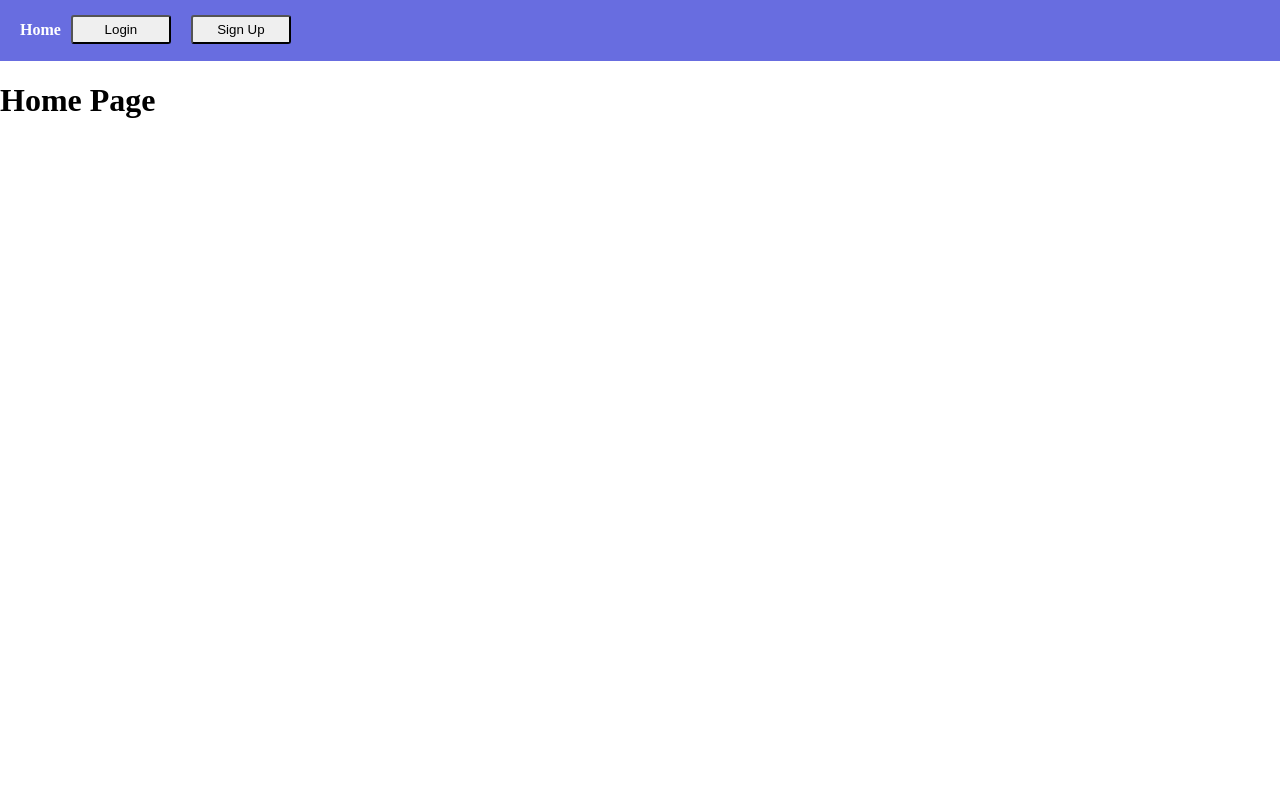
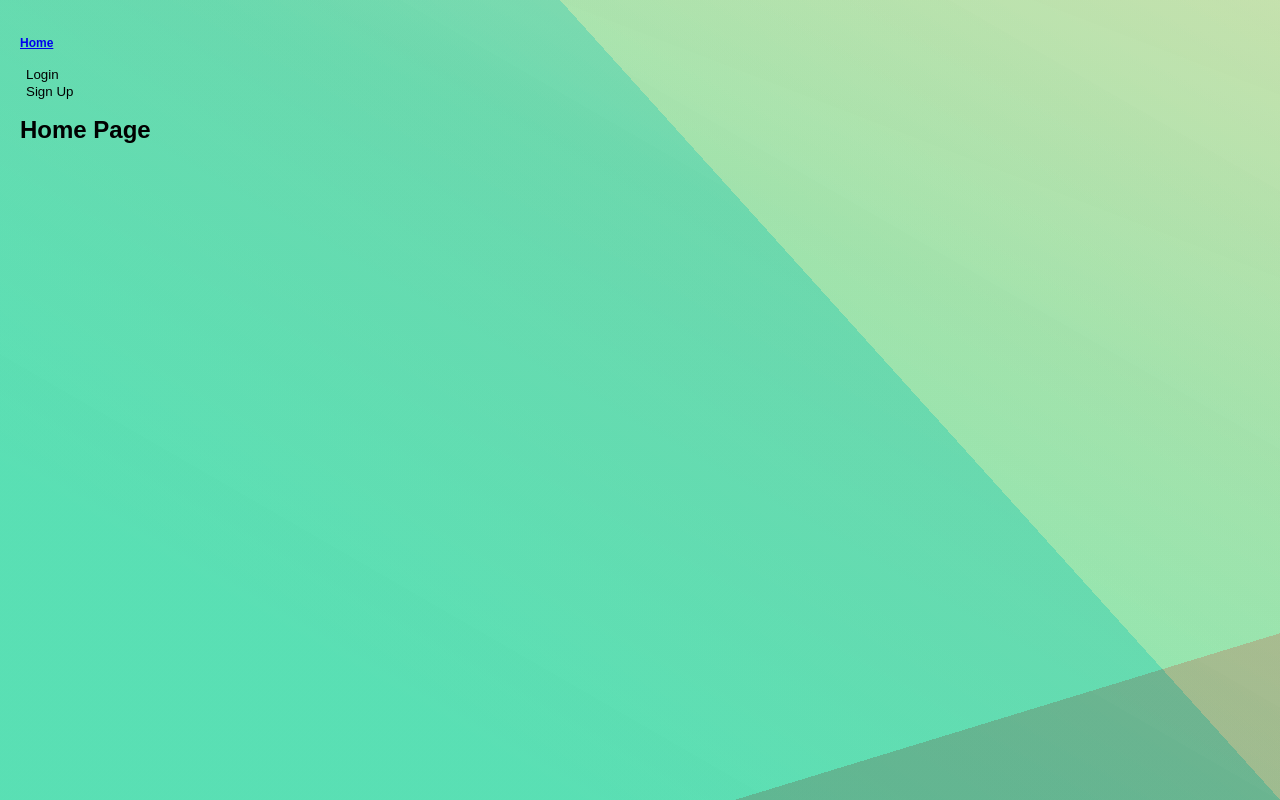
Before and after one commit to verdimonica/kadidid-client-2020, a React (Create React App) app: page / in a window 1280 px wide. Built offline with nearby package versions, Linux system fonts and the light colour scheme; no server answers.

Commit message:
add side navbarr and background style

```diff
--- a/src/App.1.css
+++ /dev/null
@@ -1,66 +0,0 @@
-* {
-  box-sizing: border-box;
-  outline: none;
-}
-
-:root {
-  --bg-color: #f5f8ff;;
-  --main-color: #353536;
-  --secondary-color: #8e92a4;
-  --main-text-color: #5d606b;
-  --secondary-dark-color: #9496a5;
-  --tag-color-one: #e0fbf6;
-  --tag-color-text-one: #58c2a9;
-  --tag-color-two: #ece7fe;
-  --tag-color-text-two: #8972f3;
-  --tag-color-three: #fde7ea;
-  --tag-color-text-three: #e77f89;
-  --tag-color-four: #f7f8fc;
-  --tag-color-text-four: #a0a6b5;
-  --checkbox-color: #009e90;
-  --button-color: #49beb7;
-  --box-color: #fff1d6;
-  --box-color-2: #d3e6ff;
-  --box-color-3: #ffd9d9;
-  --box-color-4: #daffe5;
-  --task-color: #777982;
-}
-
-%flex {
-  display: flex;
-  align-items: center;
-}
-
-body {
-  margin: 0;
-  @extend %flex;
-  justify-content: center;
-  flex-direction: column;
-  overflow: auto;
-  width: 100%;
-  height: 100vh;
-  padding: 20px;
-  font-family: 'DM Sans', sans-serif;;
-  font-size: 12px;
-  background-image: linear-gradient(21deg, rgba(64, 83, 206, 0.3697003234675773) 68%, rgba(255, 206, 196, 0.5) 163%),linear-gradient(163deg, rgba(49, 146, 170, 0.07944489965716128) 86%, rgba(239, 112, 138, 0.5) 40%),linear-gradient(30deg, rgba(76, 79, 173, 0.6173675716587805) 22%, rgba(237, 106, 134, 0.5) 169%),linear-gradient(48deg, rgba(31, 85, 147, 0.7323890641868473) 64%, rgba(247, 126, 132, 0.5) 43%); background-blend-mode: overlay,multiply,color,normal;
-}
-
-ul {
-  list-style-type: none;
-  padding: 0;
-}
-
-button {
-  border: none;
-  background: none;
-  cursor: pointer;
-}
-
-.left-bar {
-  background-color: var(--bg-color);
-  width: 230px;
-  border-right: 1px solid #e3e7f7;
-  position: relative;
-}
-
-.left-content { padding: 40px; }
--- a/src/App.css
+++ b/src/App.css
@@ -1,26 +1,84 @@
-html, body {
+* {
+  box-sizing: border-box;
+  outline: none;
+}
+
+:root {
+--bg-color: #f5f8ff;;
+  --main-color: #5c8d45;
+  --secondary-color: #8e92a4;
+  --main-text-color: #5d606b;
+  --secondary-dark-color: #9496a5;
+  --tag-color-one: #e0fbf6;
+  --tag-color-text-one: #58c2a9;
+  --tag-color-two: #ece7fe;
+  --tag-color-text-two: #8972f3;
+  --tag-color-three: #fde7ea;
+  --tag-color-text-three: #e77f89;
+  --tag-color-four: #f7f8fc;
+  --tag-color-text-four: #a0a6b5;
+  --checkbox-color: #009e90;
+  --button-color: #49beb7;
+  --box-color: #fff1d6;
+  --box-color-2: #d3e6ff;
+  --box-color-3: #ffd9d9;
+  --box-color-4: #daffe5;
+  --task-color: #777982;
+}
+
+%flex {
+  display: flex;
+  align-items: center;
+}
+
+body {
   margin: 0;
+  @extend %flex;
+  justify-content: center;
+  flex-direction: column;
+  overflow: auto;
+  width: 100%;
+  height: 100vh;
+  padding: 20px;
+  font-family: 'DM Sans', sans-serif;;
+  font-size: 12px;
+  background-image: linear-gradient(21deg, rgba(44, 224, 149, 0.37) 68%, rgba(220, 255, 196, 0.5) 163%),linear-gradient(163deg, rgba(49, 170, 144, 0.079) 86%, rgba(239, 112, 138, 0.5) 40%),linear-gradient(30deg, rgba(76, 173, 165, 0.617) 22%, rgba(237, 106, 134, 0.5) 169%),linear-gradient(48deg, rgba(126, 231, 131, 0.732) 64%, rgba(231, 241, 82, 0.699) 43%); background-blend-mode: overlay,multiply,color,normal;
+}
+
+ul {
+  list-style-type: none;
   padding: 0;
 }
-
-.App {
-  padding: 20px;;
+button {
+  border: none;
+  background: none;
+  cursor: pointer;
 }
 
-nav.navbar {
+.side-menu {
   display: flex;
-  padding: 0px 20px;
-  background: #686de0;
+  justify-content: space-between;
+  width: 100%;
+  max-width: 1200px;
+  height: 90vh;
+  max-height: 900px;
+  background: #fff;
+  border-radius: 4px;
+  box-shadow:
+  0 0.3px 2.2px rgba(0, 0, 0, 0.011),
+  0 0.7px 5.3px rgba(0, 0, 0, 0.016),
+  0 1.3px 10px rgba(0, 0, 0, 0.02),
+  0 2.2px 17.9px rgba(0, 0, 0, 0.024),
+  0 4.2px 33.4px rgba(0, 0, 0, 0.029),
+  0 10px 80px rgba(0, 0, 0, 0.04);
+  overflow: hidden;
 }
 
-button.navbar-button {
-  padding: 5px 20px;
-  width: 100px;
-  margin: 15px 10px;
-  border-radius: 3px;
+.left-bar {
+  background-color: var(--bg-color);
+  width: 230px;
+  border-right: 1px solid #e3e7f7;
+  position: relative;
 }
 
-#home-btn {
-  color: white;
-  text-decoration: none;
-}
+.left-content { padding: 40px; }
--- a/src/App.js
+++ b/src/App.js
@@ -2,7 +2,7 @@ import React, { Component } from 'react';
 import './App.css';
 import { Switch, Route } from 'react-router-dom';
 
-import Navbar from './components/Navbar';
+import Navbar from './components/Oldnavbar';
 import Home from './pages/Home';
 import Signup from './pages/Signup';
 import Login from './pages/Login';
--- /dev/null
+++ b/src/App1.css
@@ -0,0 +1,26 @@
+html, body {
+  margin: 0;
+  padding: 0;
+}
+
+.App {
+  padding: 20px;;
+}
+
+nav.navbar {
+  display: flex;
+  padding: 0px 20px;
+  background: #686de0;
+}
+
+button.navbar-button {
+  padding: 5px 20px;
+  width: 100px;
+  margin: 15px 10px;
+  border-radius: 3px;
+}
+
+#home-btn {
+  color: white;
+  text-decoration: none;
+}
--- a/src/components/Navbar.js
+++ b/src/components/Navbar.js
@@ -1,33 +1,52 @@
 import React, { Component } from 'react';
 import { Link } from 'react-router-dom';
-import { withAuth } from './../context/auth-context';
+import { withAuth } from '../context/auth-context';
 
 class Navbar extends Component {
     render() {
-    // const { user, logout, isLoggedin } = this.props;
+      const {user, logout, isLoggedin} = this.props;
         return (
-      <nav className="navbar">
-        <Link to={'/'} id='home-btn'>
-          <h4>Home</h4>
+        <div className="side-menu">
+          <div className="left-content">
+            <ul className="action-list">
+              <li className="item">
+              <Link to={'/'}>
+                <span>Home</span>
               </Link>
-        {this.props.isLoggedIn ? (
+              {this.props.isLoggedIn ?this(
                 <>
-            <p>username: {this.props.user && this.props.user.username}</p>
-            <button onClick={this.props.logout}>Logout</button>
+                  <p>username:{this.props.user && this.props.user.username}</p>
+                  <span onClick={this.props.logout}>Sign Out</span>
                 </>
-        ) : (
+              ):(
                 <>
-            <Link to="/login">
-              <button className="navbar-button">Login</button>{' '}
+                <li className="item">
+                  <Link to='/signin'>
+                    <span>Sign In</span>
                   </Link>
-            <br />
-            <Link to="/signup">
-              <button className="navbar-button">Sign Up</button>{' '}
+                </li>
+                <li className="item">
+                  <Link to='/signup'>
+                    <span>Sign Up</span>
                   </Link>
+                </li>
+                <li className="item">
+                  <Link to='/children'>
+                    <span>Children</span>
+                  </Link>
+                </li>
+                <li className="item">
+                  <Link to='/profile'>
+                    <span>My Profile</span>
+                  </Link>
+                </li>
                 </>
               )}
-      </nav>
-    );
+              </li>
+            </ul>
+          </div>
+        </div>
+        )
     }
 }
 
--- /dev/null
+++ b/src/components/Oldnavbar.js
@@ -0,0 +1,34 @@
+import React, { Component } from 'react';
+import { Link } from 'react-router-dom';
+import { withAuth } from '../context/auth-context';
+
+class Navbar extends Component {
+  render() {
+    // const { user, logout, isLoggedin } = this.props;
+    return (
+      <nav className="navbar">
+        <Link to={''} id='home-btn'>
+          <h4>Home</h4>
+        </Link>
+        {this.props.isLoggedIn ? (
+          <>
+            <p>username: {this.props.user && this.props.user.username}</p>
+            <button onClick={this.props.logout}>Logout</button>
+          </>
+        ) : (
+          <>
+            <Link to="/login">
+              <button className="navbar-button">Login</button>{' '}
+            </Link>
+            <br />
+            <Link to="/signup">
+              <button className="navbar-button">Sign Up</button>{' '}
+            </Link>
+          </>
+        )}
+      </nav>
+    );
+  }
+}
+
+export default withAuth(Navbar);
```
Also changed, not shown: src/components/LeftNavbar.js (deleted, +0 -46 lines), src/pages/Profile.js (added, +11 -0 lines). Lines whose indentation alone changed are shown as unchanged.
